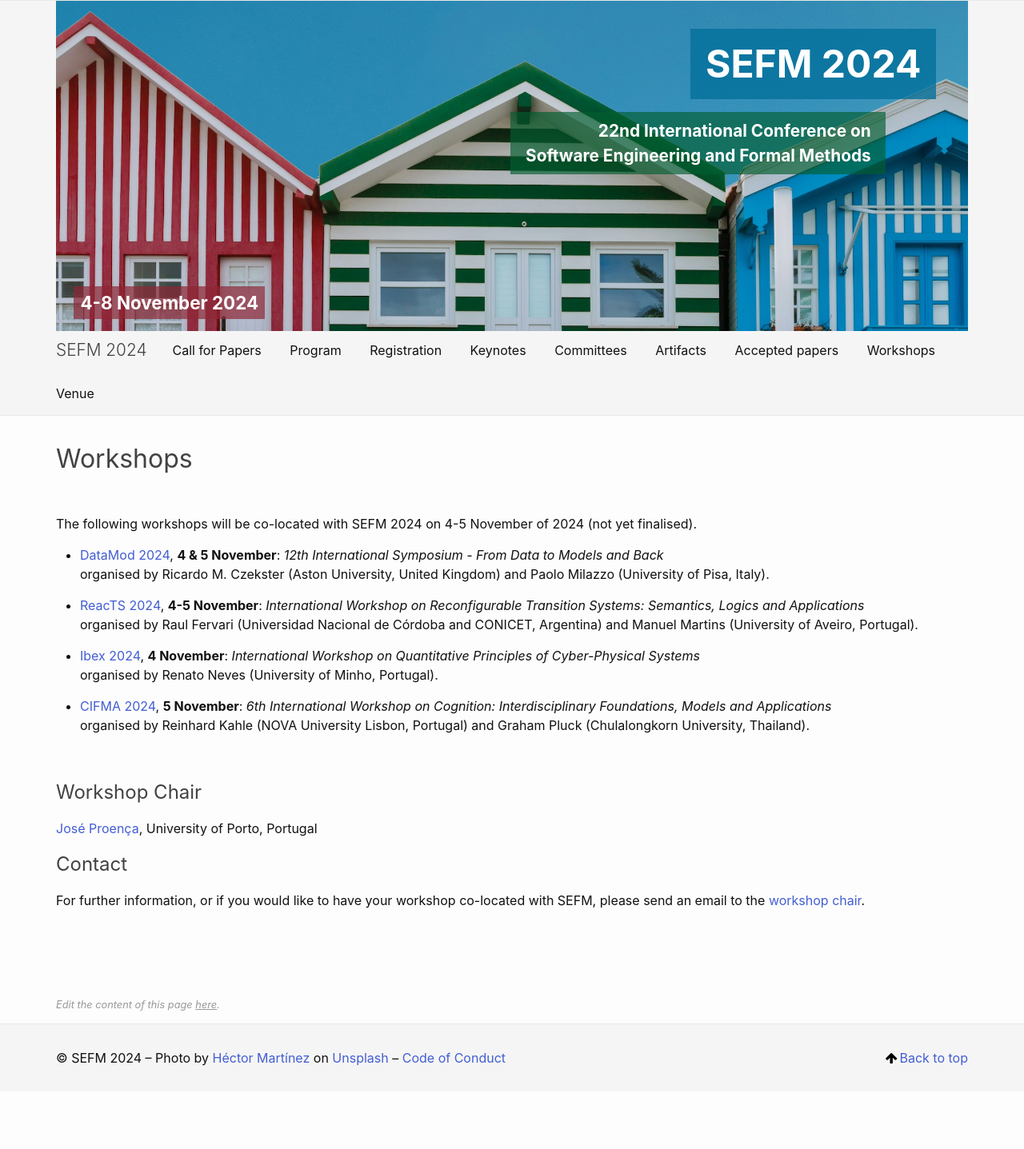
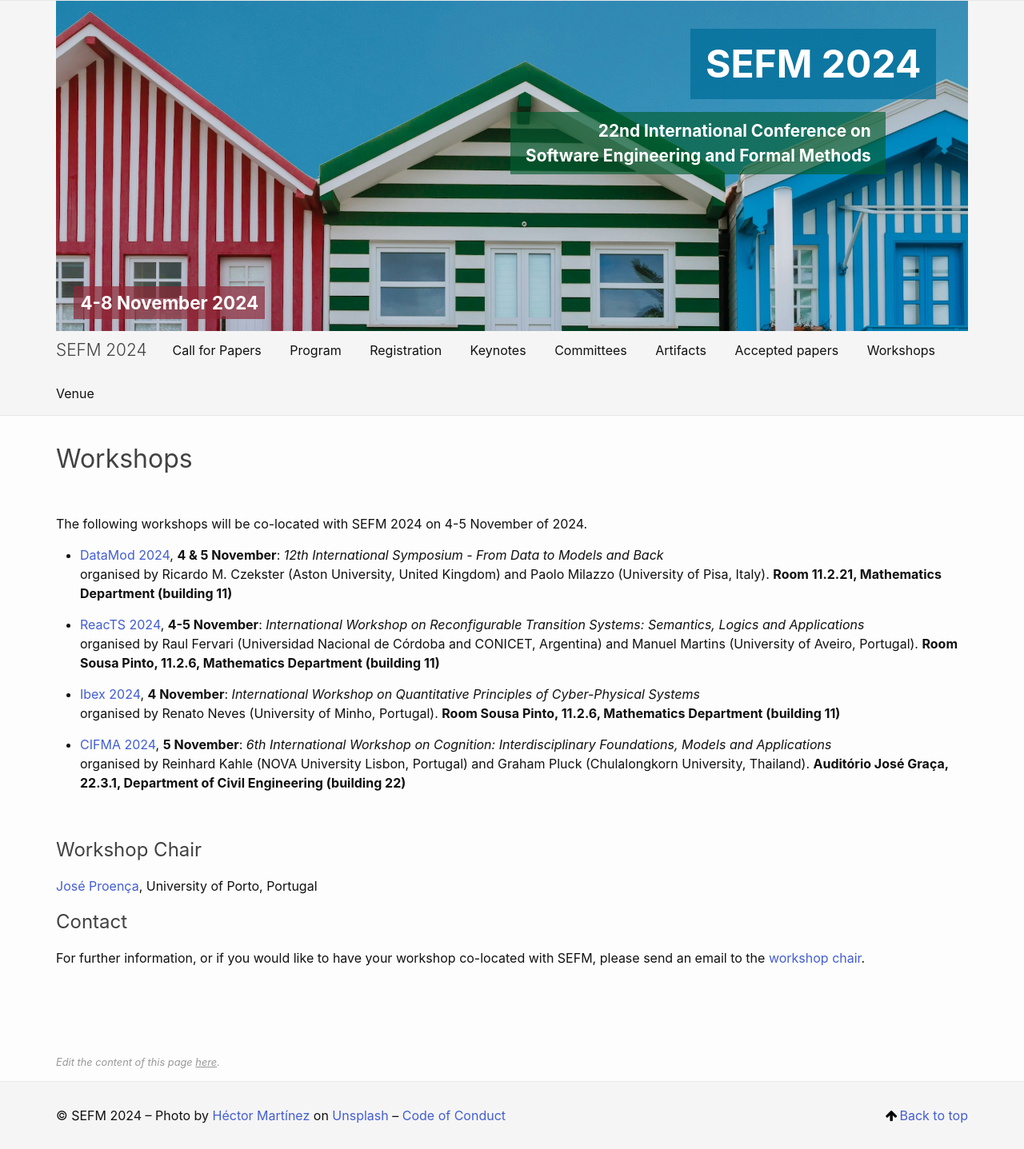
Before and after one commit to sefm-conference/2024, a Jekyll site: the page built from _pages/workshops.md, in a window 1280 px wide. Shown: the whole page at 80% size. Built offline with Jekyll 4.4.1, drawn with Linux system fonts in a browser that asks for light colours; before the commit the page ends 1365 px from its top, so only the background shows below that.

Commit message:
Update workshops.md

```diff
--- a/_pages/workshops.md
+++ b/_pages/workshops.md
@@ -6,27 +6,31 @@ order: 7
 published: true
 ---
 
-The following workshops will be co-located with SEFM 2024 on 4-5 November of 2024 (not yet finalised).
+The following workshops will be co-located with SEFM 2024 on 4-5 November of 2024.
 
 
 - [DataMod 2024](https://datamod2024.github.io/), **4 & 5 November**: *12th International Symposium - From Data to Models and Back*
 organised by
 Ricardo M. Czekster (Aston University, United Kingdom) and
 Paolo Milazzo (University of Pisa, Italy).
+**Room 11.2.21, Mathematics Department (building 11)**
 
 - [ReacTS 2024](https://reacts2024.github.io/), **4-5 November**: *International Workshop on Reconfigurable Transition Systems: Semantics, Logics and Applications*
 organised by
 Raul Fervari (Universidad Nacional de Córdoba and CONICET, Argentina) and
 Manuel Martins (University of Aveiro, Portugal).
+**Room Sousa Pinto, 11.2.6, Mathematics Department (building 11)**
 
 - [Ibex 2024](https://lmf.di.uminho.pt/Ibex/workshop.html), **4 November**: *International Workshop on Quantitative Principles of Cyber-Physical Systems*
 organised by
 Renato Neves (University of Minho, Portugal).
+**Room Sousa Pinto, 11.2.6, Mathematics Department (building 11)**
 
 - [CIFMA 2024](https://cifma.github.io), **5 November**: *6th International Workshop on Cognition: Interdisciplinary Foundations, Models and Applications*
 organised by
 Reinhard Kahle (NOVA University Lisbon, Portugal) and
 Graham Pluck (Chulalongkorn University, Thailand).
+**Auditório José Graça, 22.3.1,  Department of Civil Engineering (building 22)**
 
 <p>&nbsp;</p>
 
```
